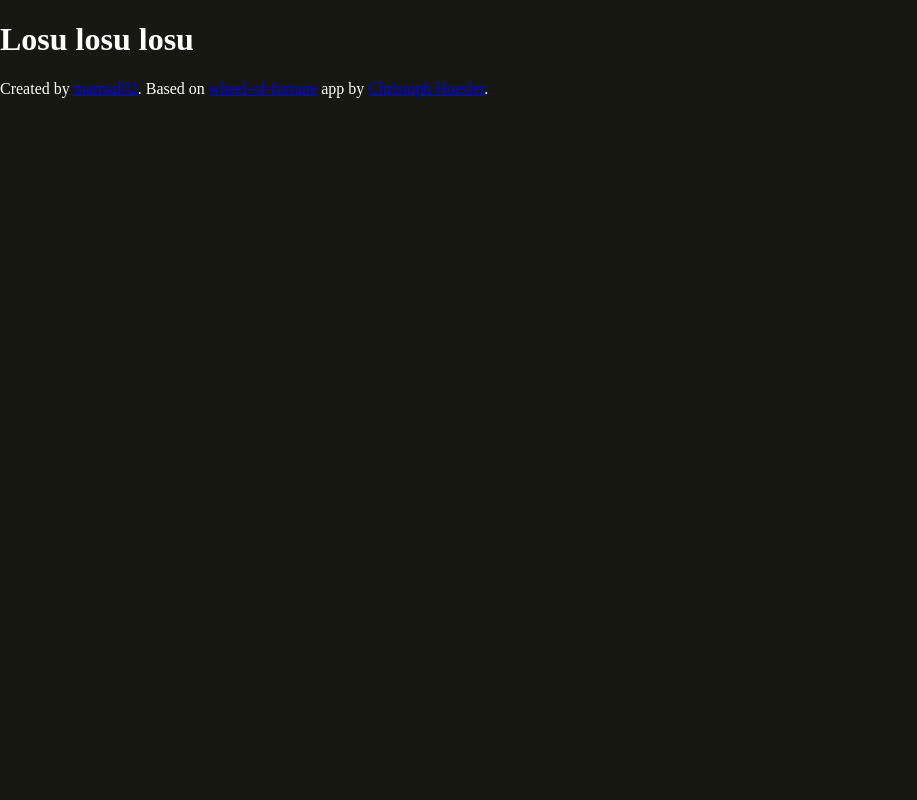
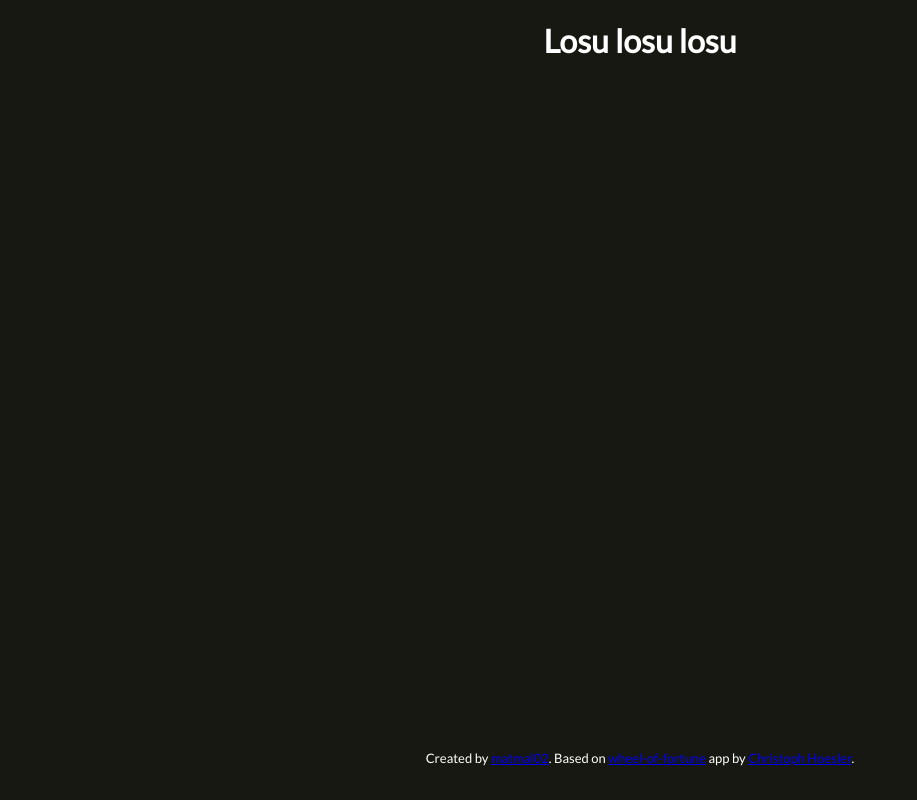
Before and after one commit to matmal02/losu-losu-teleturniejow, a website: page build/index.html in a window 1280 px wide. Shown: the whole page, without its empty margins (0-917 px from the left). Drawn offline with Linux system fonts and the light colour scheme; files that its build step writes are made by us from their sources.

Commit message:
Small changes

```diff
--- a/build/index.html
+++ b/build/index.html
@@ -4,20 +4,23 @@
 	<title>Losu losu losu</title>
 	<link rel="stylesheet" type="text/css" href="/losu-losu-teleturniejow/style/style.css">
 	<meta name="viewport" content="width=device-width, initial-scale=1">
+	<link rel="preconnect" href="https://fonts.googleapis.com">
+<link rel="preconnect" href="https://fonts.gstatic.com" crossorigin>
+<link href="https://fonts.googleapis.com/css2?family=Jost:ital,wght@0,100..900;1,100..900&family=Lato&family=Lexend:wght@100..900&family=Open+Sans:ital,wght@0,300..800;1,300..800&family=Red+Hat+Display:ital,wght@0,300..900;1,300..900&display=swap" rel="stylesheet">
 </head>
 <body>
 <div id="content">
-	<div id="header">
+	<header>
 		<h1>Losu losu losu</h1>
-	</div>
+	</header>
 	<div id="wheel">
 		<canvas width="640" height="640">
 		Sorry, your browser does not support HTML5 Canvas!
 		</canvas>
-		<div class="canvas-label">Kliknij na koło by zakręcić</div>
+		<div class="canvas-label">Kliknij koło by zakręcić</div>
 	</div>
 	<footer>
-		<div>Created by <a href="https://github.com/matmal02">matmal02</a>. Based on <a href="github.com/hoesler/wheel-of-fortune">wheel-of-fortune</a> app by <a href="github.com/hoesler">Christoph Hoesler</a>.</div>
+		<div>Created by <a href="https://github.com/matmal02">matmal02</a>. Based on <a href="https://github.com/hoesler/wheel-of-fortune">wheel-of-fortune</a> app by <a href="https://github.com/hoesler">Christoph Hoesler</a>.</div>
 	</footer>
 </div>
 </body>
--- a/build/style/style.css
+++ b/build/style/style.css
@@ -2,6 +2,21 @@ body {
   background-color: #171811;
   color: #ffffff;
   margin: 0;
+  font-family: "Lato", "Jost", "Red Hat Display", "Lexend", "Open Sans", sans-serif;
+  font-style: normal;
+  text-align: center;
+}
+
+main {
+  flex: 1;
+}
+
+footer {
+  position: absolute;
+  bottom: 0;
+  width: 100%;
+  height: 50px;
+  font-size: small;
 }
 
 #wheel {
```
Also changed, not shown: 1 other file.
